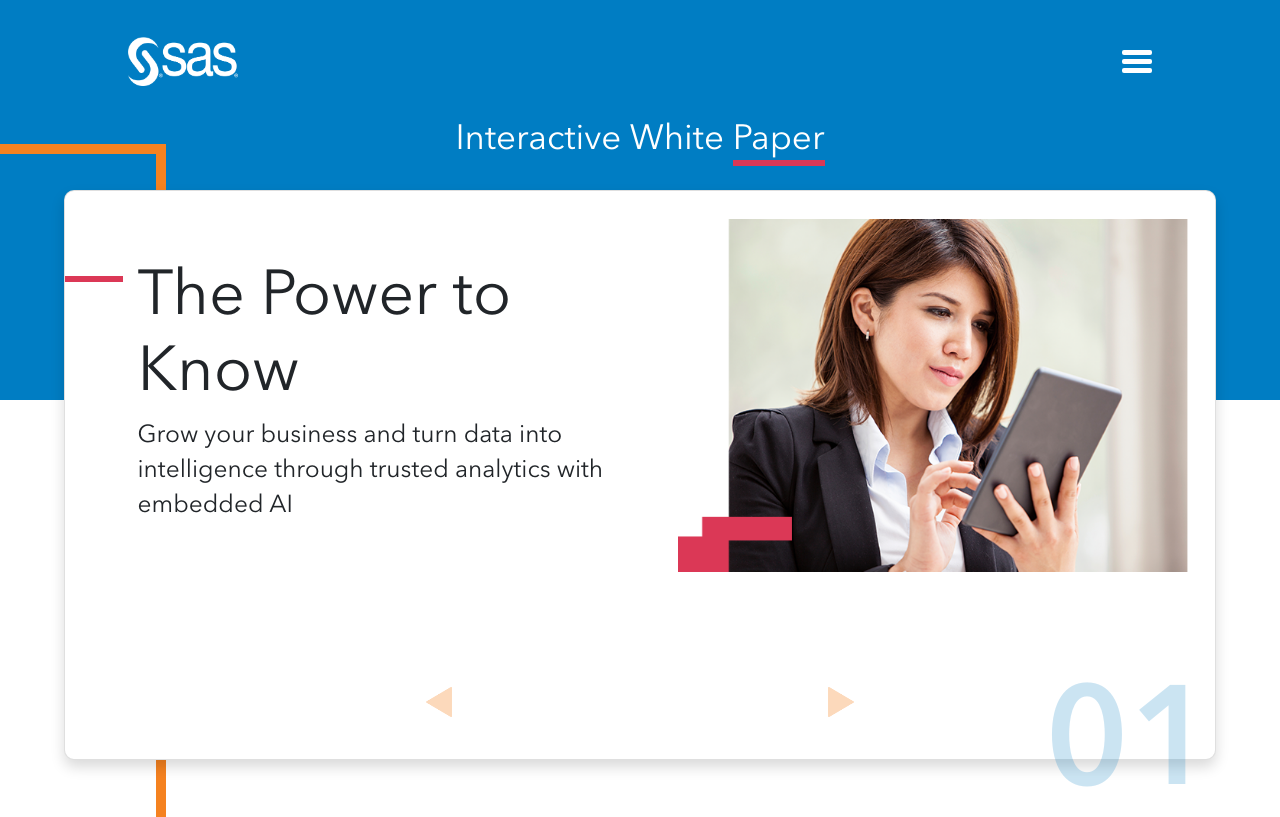
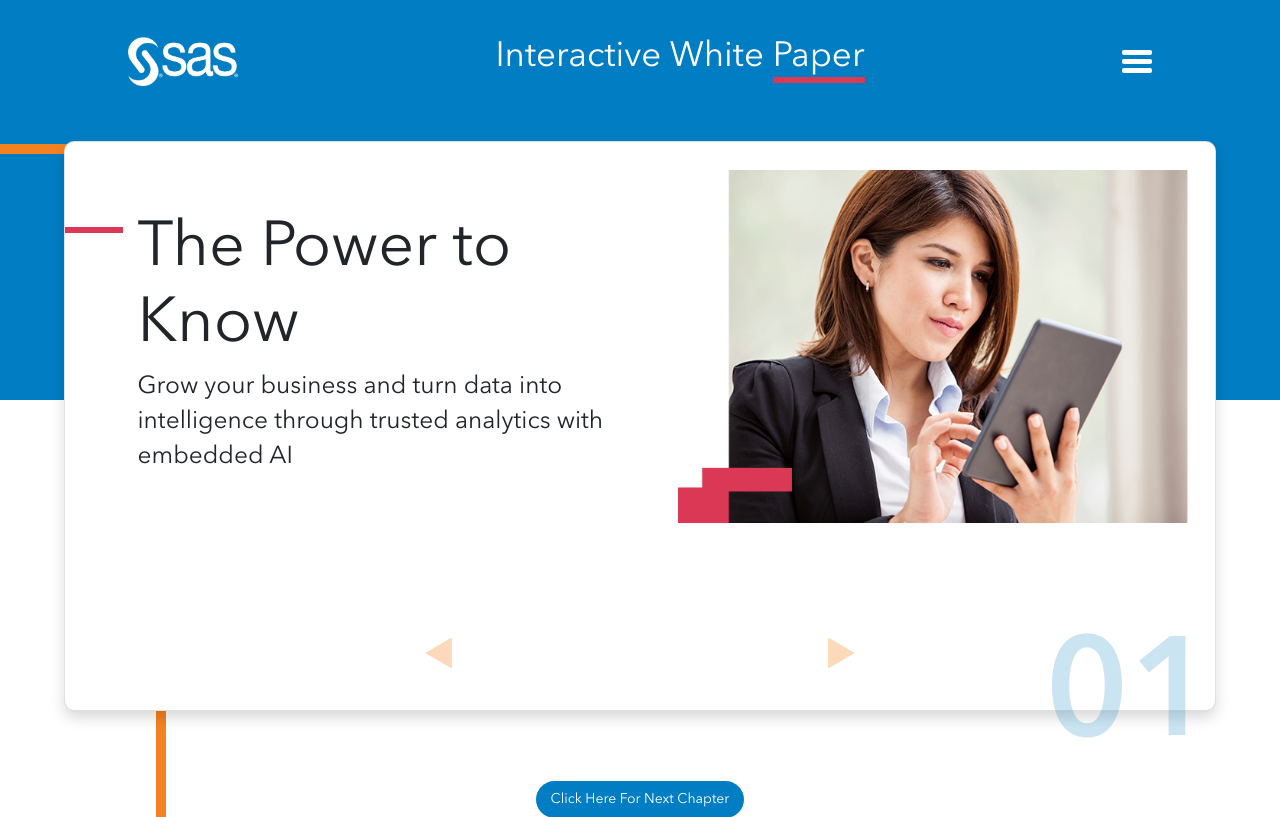
Before and after one commit to justicemarkwei/sas, a PHP site: page / in a window 1280 px wide. Shown: the top 817 px of the page. Run offline with PHP 8.4, Linux system fonts and the light colour scheme; some libraries are stand-ins or nearby versions.

Commit message:
chapter 3

```diff
--- a/index.php
+++ b/index.php
@@ -23,6 +23,8 @@
     <nav class="site-navigation">
         <div class="site-navigation-inner site-container-small">
             <a href="."> <img src="img/logo.png" width="110" alt="Sas logo"></a>
+            <h1 class="text-white text-center">Interactive White <span class="border_bottom" style="font-size:2.5rem; padding-bottom:2px;">Paper</span> </h1>
+
             <div class="main-navigation">
                 <ul class="main-navigation__ul font">
                     <li class="font"><a href="#">Homepage</a></li>
@@ -48,9 +50,9 @@
 
     <section class="fh5co-top-banner mb-4">
         <div class="top-banner__inner site-container">
-            <div class="w-100">
+            <!-- <div class="w-100">
                 <h1 class="text-white text-center">Interactive White <span class="border_bottom" style="font-size:2.5rem; padding-bottom:2px;">Paper</span> </h1>
-            </div>
+            </div> -->
         </div>
     </section>
 
```
